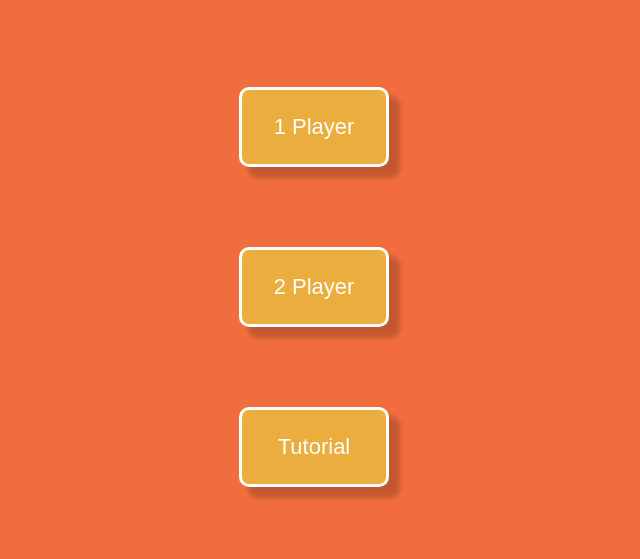
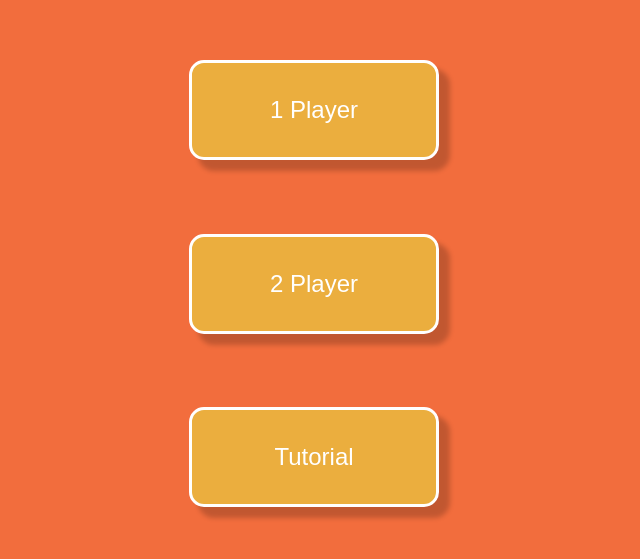
Before and after one commit to ThibaultVerin/Memory-Beer-React, a React (Create React App) app: page / in a window 1280 px wide. Shown: the part 143-702 px from the top of the page, without its empty margins (326-966 px from the left). Built offline with nearby package versions, Linux system fonts and the light colour scheme.

Commit message:
Desktop style done

```diff
--- a/src/components/Home/Home.scss
+++ b/src/components/Home/Home.scss
@@ -28,3 +28,17 @@
         }
     }
 }
+
+@media screen and (min-width: 1024px) {
+    .home-container {
+        .home-button {
+            height: 65%;
+            button {
+                width: 250px;
+                height: 100px;
+                font-size: 24px;
+                border-radius: 15px;
+            }
+        }
+    }
+}
```
